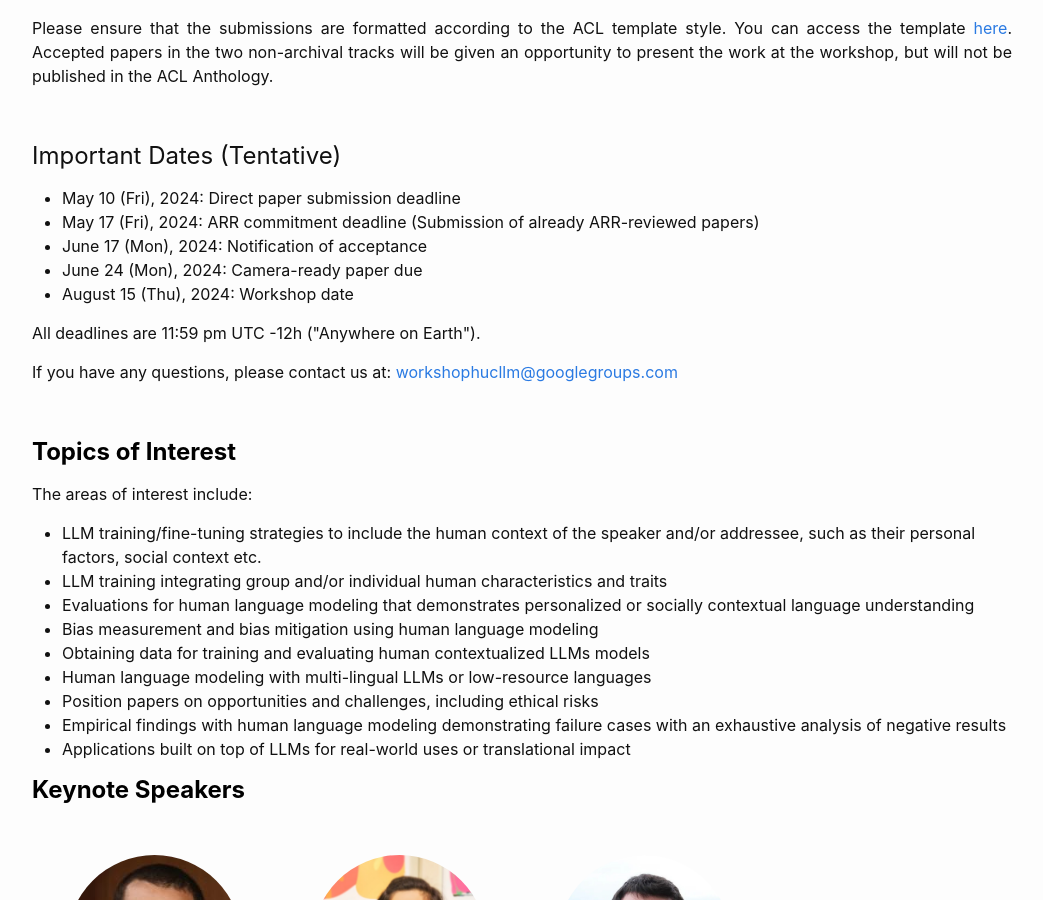
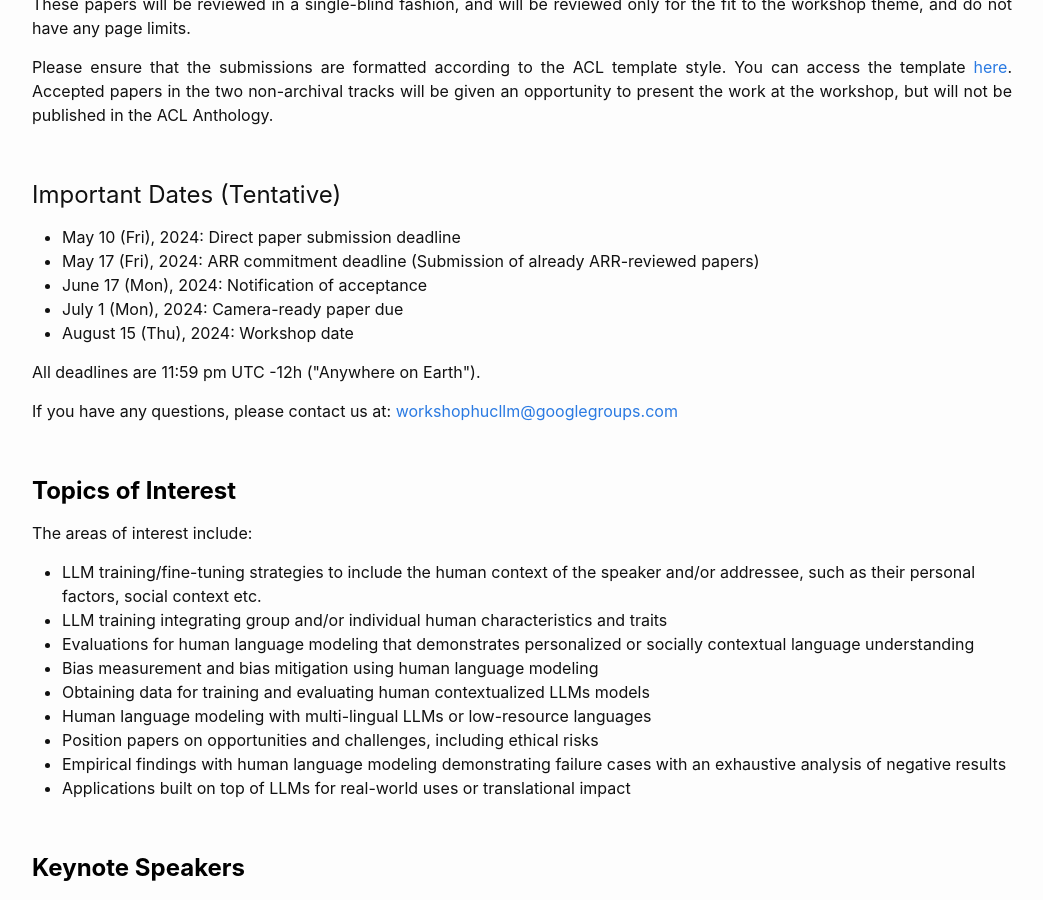
Before and after one commit to hucllm-workshop/hucllm-workshop.github.io, a Jekyll site: the page built from index.md, in a window 1280 px wide and 900 px high, scrolled down 1756 px. Shown: the whole window, without its empty margins (118-1161 px from the left). Built offline with Jekyll 4.4.1, drawn with Linux system fonts in a browser that asks for light colours; nearby versions of some CDN libraries.

Commit message:
camera ready change

```diff
--- a/index.md
+++ b/index.md
@@ -38,6 +38,8 @@ Current large language models can possibly simulate some form of human context g
 Prior work has demonstrated the benefits of including the author’s information using LLMs for downstream NLP tasks. Recent research has also shown that LLMs can benefit from including additional author context in the LM pre-training task itself. Progress in the direction of merging the two successful parallels, i.e., human-centered NLP and LLMs, drives us toward creating a vision of human-centered LLMs for the future of NLP in the era of LLMs.
 </p>
 
+<br/>
+
 
 <!-- Call for Papers -->
 <h2 class="blackpar_title" id="Call for Papers">Call for Papers</h2>
@@ -60,7 +62,9 @@ Prior work has demonstrated the benefits of including the author’s information
 
 Please ensure that the submissions are formatted according to the ACL template style. You can access the template <a href="https://github.com/acl-org/acl-style-files">here</a>.
 
-<h5>Non-Archival Submissions</h5>
+
+
+<h5 style="margin-top: 10px;">Non-Archival Submissions</h5>
 
 We welcome non-archival submissions through two tracks.
 
@@ -78,7 +82,7 @@ Please ensure that the submissions are formatted according to the ACL template s
 	<li>May 10 (Fri), 2024: Direct paper submission deadline</li>
 	<li>May 17 (Fri), 2024: ARR commitment deadline (Submission of already ARR-reviewed papers)</li>
 	<li>June 17 (Mon), 2024: Notification of acceptance</li>
-	<li>June 24 (Mon), 2024: Camera-ready paper due</li>
+	<li>July 1 (Mon), 2024: Camera-ready paper due</li>
 	<li>August 15 (Thu), 2024: Workshop date</li>
 </ul>
 
@@ -122,6 +126,7 @@ The areas of interest include:
 </div>
 <br><br> -->
 
+<br/>
 
 <!--Confirmed Speakers-->
 <h2 class="blackpar_title" id="Speakers">Keynote Speakers</h2>
```
